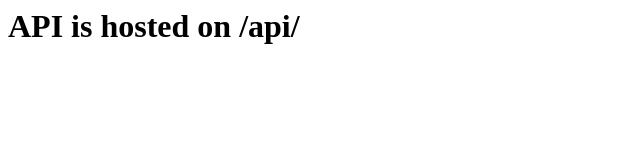
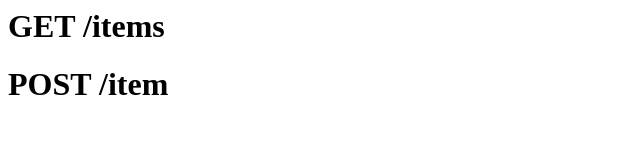
Before and after one commit to kjhe11e/GoAPI, a plain HTML site: page index.html in a window 1280 px wide. Shown: the whole page, without its empty margins (0-640 px from the left). Drawn offline with Linux system fonts and the light colour scheme.

Commit message:
Create database migration file and GET, POST methods

```diff
--- a/index.html
+++ b/index.html
@@ -1,3 +1,4 @@
 <html>
-  <h1>API is hosted on /api/ </h1>
+  <h1>GET /items </h1>
+  <h1>POST /item </h1>
 </html>
```
